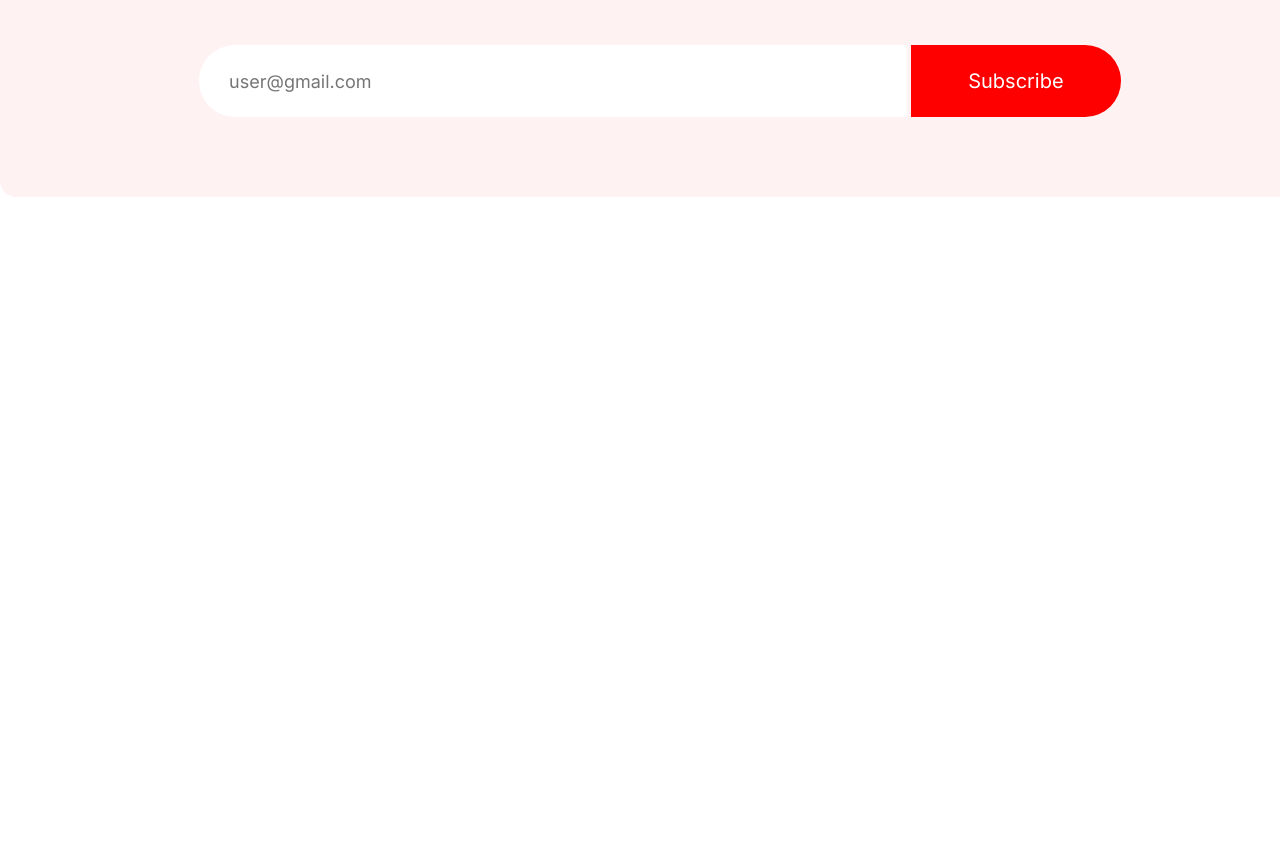
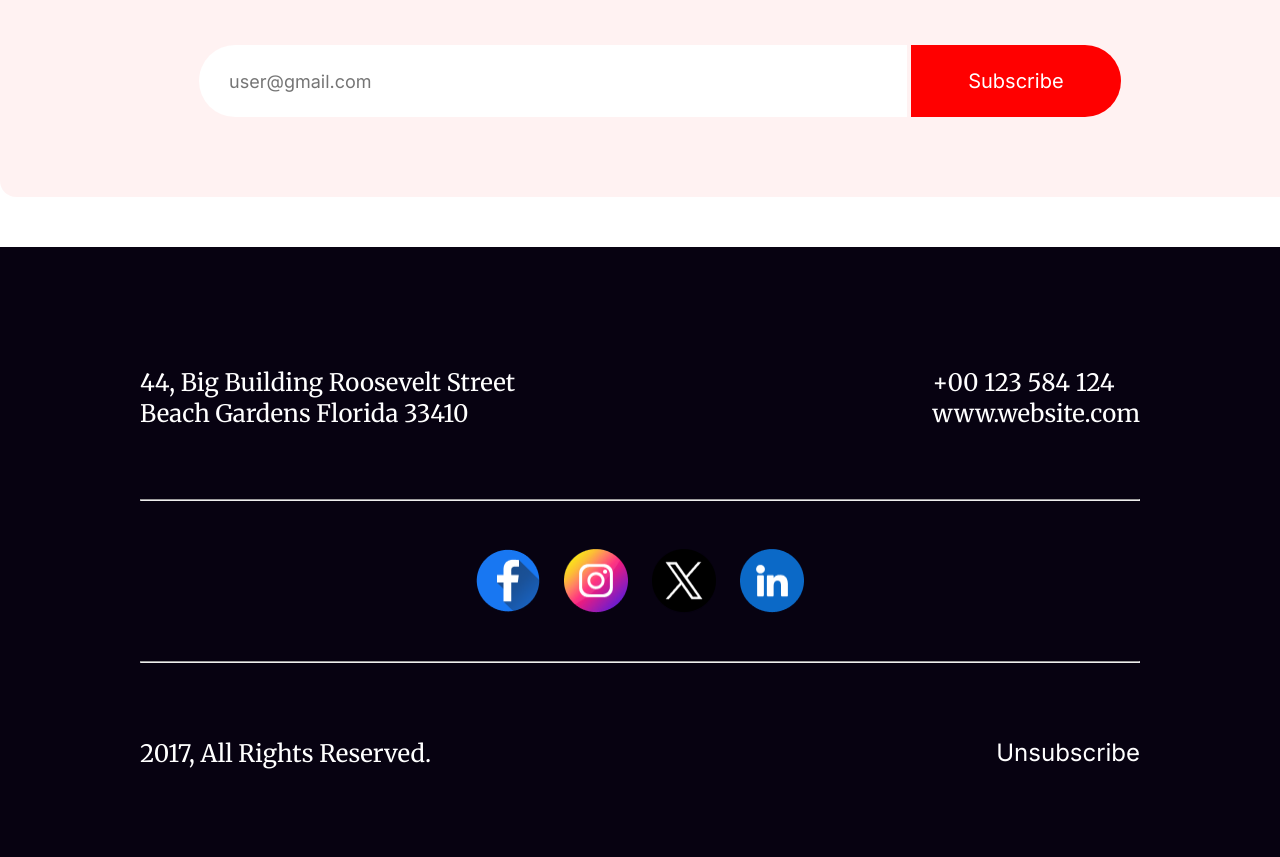
Before and after one commit to nayemhasan45/assignment-1-web-dev, a plain HTML site: page index.html in a window 1280 px wide. Shown: the part 5768-6625 px from the top of the page. Before the commit the page ends 6015 px from the top, so only its background shows below. Drawn offline with Linux system fonts and the light colour scheme.

Commit message:
footer part done

```diff
--- a/index.html
+++ b/index.html
@@ -72,7 +72,7 @@
                 <div class="offerYear">
                     <div class="yearText">
                         <h3 class="pColor">2024</h3>
-                    <p>Woow this is new year.Best wish for everyone</p>
+                        <p>Woow this is new year.Best wish for everyone</p>
                     </div>
                     <div class="yearImg">
                         <img src="resources/Group 96.png" alt="">
@@ -84,7 +84,8 @@
                 <div class="holidayContent">
                     <h4>WHAT IS FUNCTIONAL</h4>
                     <h1><span class="pColor">Holidays</span>Sale 50%</h1>
-                    <p>There will be many new items for you to check and you will receive 50% discount on every purchase</p>
+                    <p>There will be many new items for you to check and you will receive 50% discount on every purchase
+                    </p>
                 </div>
                 <div class="holidayImg">
                     <div class="holidayImgTop">
@@ -110,14 +111,16 @@
                 <div class="portfoliContent">
                     <h4 class="pColor">THE BEST GIFTS</h4>
                     <h3>Our Awesome Portfolio</h3>
-                    <p>here you can find lot's of product. This product is also on discount for new year. You can choose from this website. If you choose from this website you will have a additional 5% discount.</p>
+                    <p>here you can find lot's of product. This product is also on discount for new year. You can choose
+                        from this website. If you choose from this website you will have a additional 5% discount.</p>
                 </div>
                 <div class="portfolioImg">
                     <div class="firstImg">
                         <img src="resources/Rectangle 3.png" alt="">
                         <img src="resources/Rectangle 4.png" alt="">
                         <img src="resources/Rectangle 5.png" alt="">
-                        <img src="resources/Rectangle 6.png" alt=""><img src="resources/Rectangle 7.png" alt=""><img src="resources/Rectangle 8.png" alt="">
+                        <img src="resources/Rectangle 6.png" alt=""><img src="resources/Rectangle 7.png" alt=""><img
+                            src="resources/Rectangle 8.png" alt="">
                     </div>
                 </div>
             </section>
@@ -126,13 +129,35 @@
                 <div class="newsletterContent">
                     <img src="resources/Group 61.png" alt="">
                     <h3>Subscribe Newsletter</h3>
-                    <p>If you are interested to know our best offers and discount then please Subscribe this by providing your Email.</p>
+                    <p>If you are interested to know our best offers and discount then please Subscribe this by
+                        providing your Email.</p>
                     <div class="inputField">
                         <input type="email" name="" id="emailField" placeholder="user@gmail.com">
                         <button>Subscribe</button>
                     </div>
                 </div>
             </section>
+
+            <footer>
+                <div class="footerContent">
+                    <div class="footerAddress">
+                        <p>44, Big Building Roosevelt Street <br>Beach Gardens Florida 33410</p>
+                        <div class="link">
+                            <p>+00 123 584 124</p>
+                            <p>www.website.com</p>
+                        </div>
+                    </div>
+                    <hr>
+                    <div class="footerImg">
+                        <img src="resources/Facebook.png" alt=""><img src="resources/Instagram.png" alt=""><img src="resources/Twitter.png" alt=""><img src="resources/Linkedin.png" alt="">
+                    </div>
+                    <hr>
+                    <div class="footerRights">
+                        <p>2017, All Rights Reserved.</p>
+                        <a href="##">Unsubscribe</a>
+                    </div>
+                </div>
+            </footer>
         </main>
     </body>
 </body>
--- a/styles/style.css
+++ b/styles/style.css
@@ -327,3 +327,50 @@
     font-family: Inter;
     font-size: 20px;
 }
+
+/* footer part start  */
+.footerContent {
+    height: 370px;
+    background: #070211;
+    padding: 120px 140px;
+}
+
+hr {
+    background: rgba(255, 255, 255, 0.15);
+}
+
+.footerContent .footerAddress {
+    display: flex;
+    justify-content: space-between;
+    color: #FFF;
+    font-family: Inter;
+    font-size: 24px;
+    padding-bottom: 70px;
+}
+
+.footerContent .footerImg {
+    display: flex;
+    justify-content: center;
+    gap: 24px;
+    padding: 48px 0px;
+}
+
+.footerContent .footerImg img {
+    width: 64px;
+    height: 64px;
+}
+.footerContent .footerRights{
+    display: flex;
+    justify-content: space-between;
+    color: #FFF;
+    font-family: Inter;
+    font-size: 24px;
+    padding-top: 75px;
+}
+.footerRights a{
+    color: #FFF;
+font-family: Inter;
+font-size: 24px;
+outline: none;
+text-decoration: none;
+}
```
